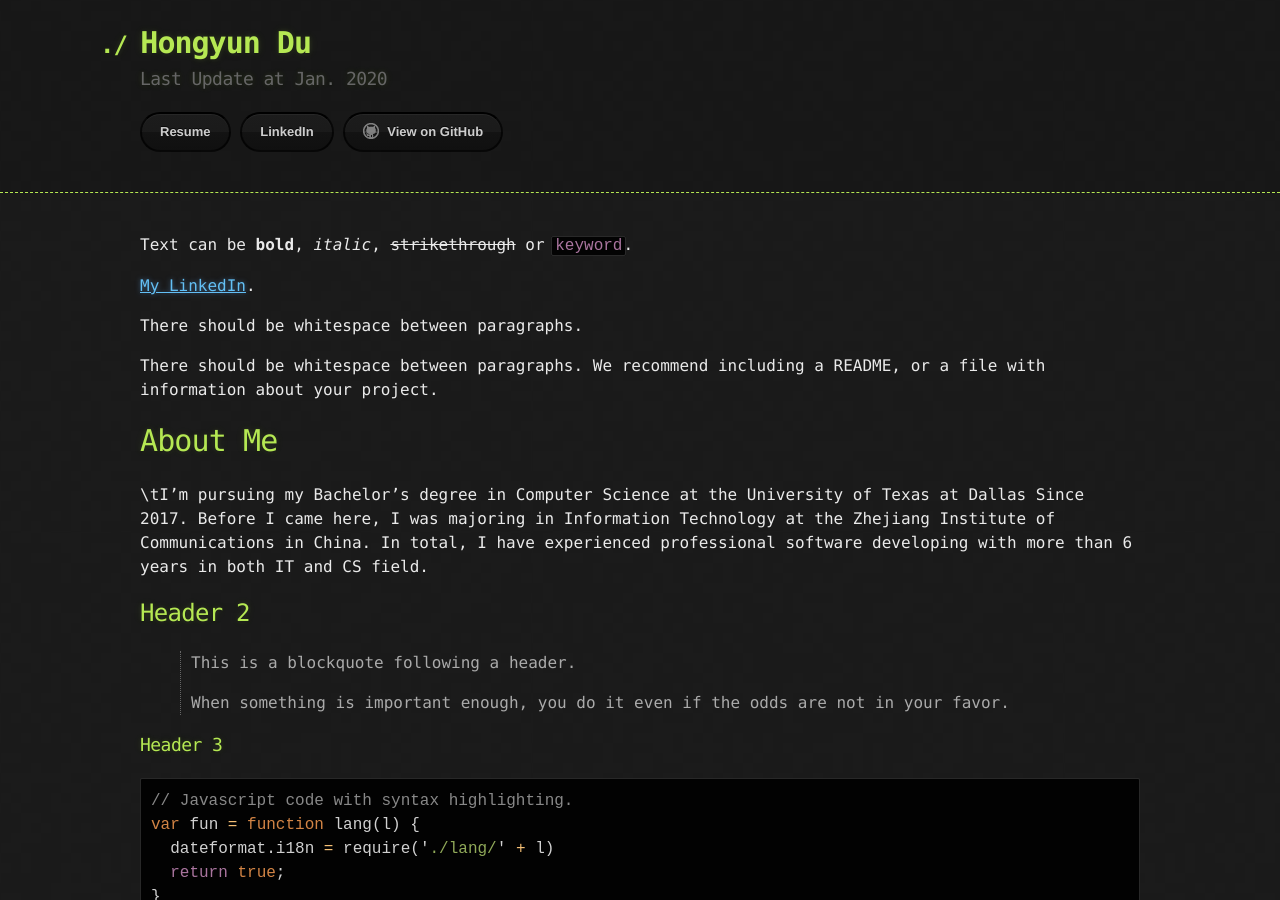
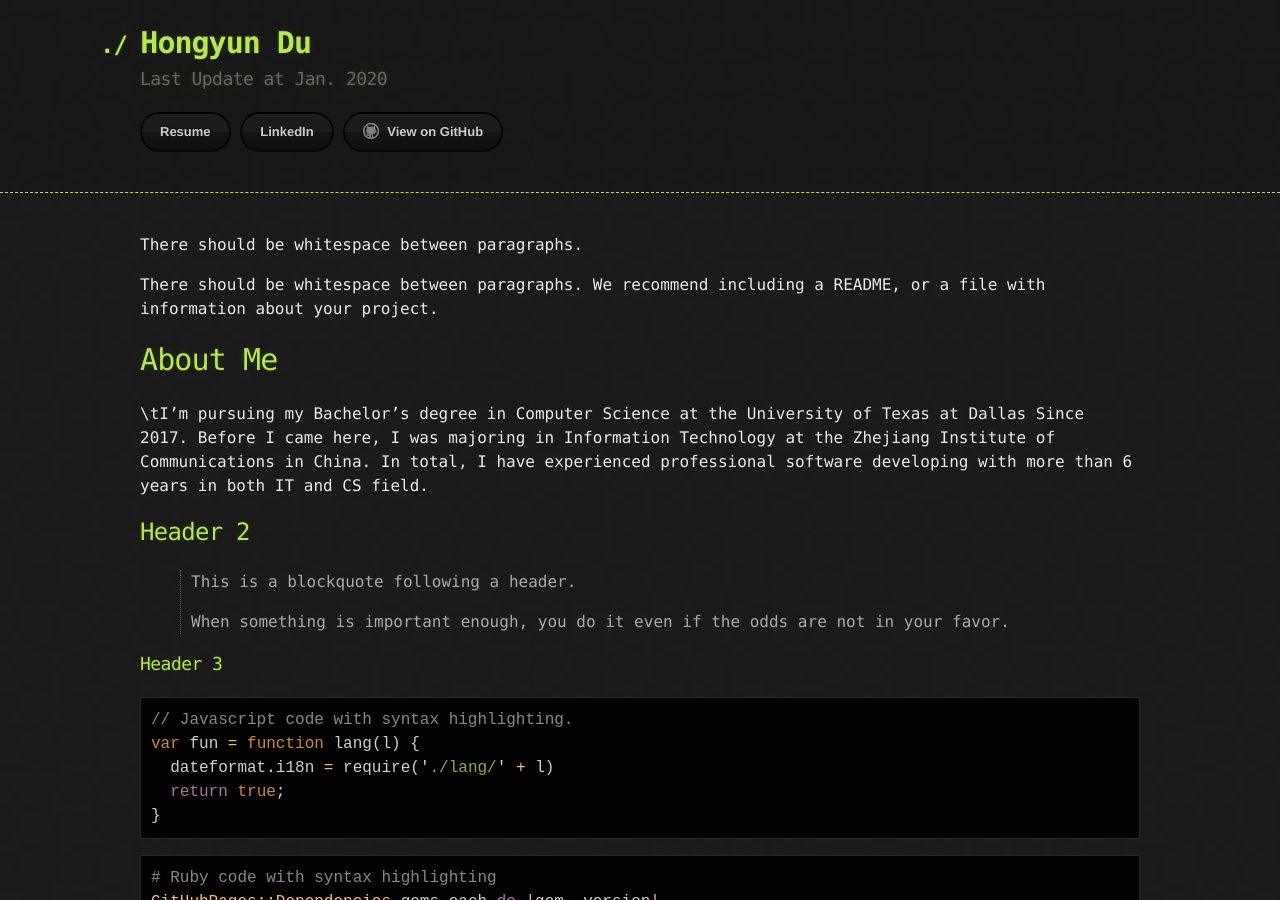
Before and after one commit to Yukikaze-Ai/Yukikaze-Ai.github.io, a Jekyll site: the page built from index.md, in a window 1280 px wide and 900 px high. Built offline with Jekyll 4.4.1, drawn with Linux system fonts in a browser that asks for light colours; some of the changed text lies outside the part shown.

Commit message:
Update index.md

```diff
--- a/index.md
+++ b/index.md
@@ -2,9 +2,6 @@
 layout: default
 ---
 
-Text can be **bold**, _italic_, ~~strikethrough~~ or `keyword`.
-
-[My LinkedIn]().
 
 There should be whitespace between paragraphs.
 
```
Also changed, not shown: other parts of index.md (+5 -0 lines).
